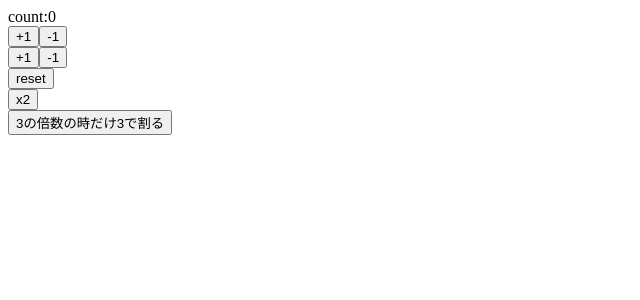
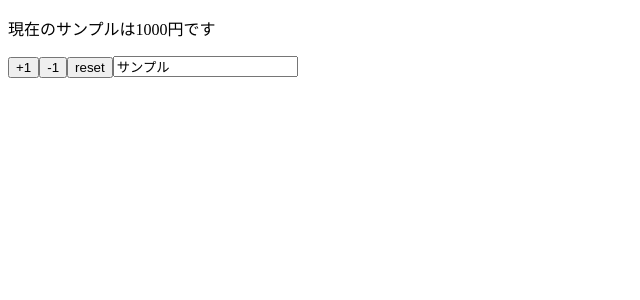
Before and after one commit to jojojo0501/react_hooks_101, a React (Create React App) app: page / in a window 1280 px wide. Shown: the top 300 px of the page, without its empty margins (0-640 px from the left). Built offline with nearby package versions, Linux system fonts and the light colour scheme.

Commit message:
implement component using multiple states

```diff
--- a/src/App.js
+++ b/src/App.js
@@ -1,51 +1,32 @@
 import React, { useState } from 'react';
 
 
-const App = () => {
-  const [count,setCount] = useState(0);
+const App = props => {
 
-    const increment = () => {
-      setCount(count+1);
-    }
+  const [name,setName] = useState(props.name);
+  const [price,setPrice] = useState(props.price);
 
-    const decrement = () => {
-      setCount(count-1);
-    }
-
-    const increment2 = () => setCount(previous => previous+1);
-
-    const decrement2 = () => setCount(previous => previous-1);
-
-    const reset = () => setCount(previous => 0);
-
-    const x2 = () => setCount(count*2);
-
-    const div3 = () => setCount(previous =>
-      previous % 3 === 0 ? previous/3 : previous
-    )
+  const reset = () => {
+    setPrice(props.price);
+    setName(props.name);
+  }
 
   return (
     <>
-      <div>count:{count}</div>
-      <div>
-        <button onClick={increment}>+1</button>
-        <button onClick={decrement}>-1</button>
-      </div>
-      <div>
-        <button onClick={increment2}>+1</button>
-        <button onClick={decrement2}>-1</button>
-      </div>
-      <div>
-        <button onClick={reset}>reset</button>
-      </div>
-      <div>
-        <button onClick={x2}>x2</button>
-      </div>
-      <div>
-        <button onClick={div3}>3の倍数の時だけ3で割る</button>
-      </div>
+     <p>現在の{name}は{price}円です</p>
+     <button onClick={()=> setPrice(price+1)}>+1</button>
+     <button onClick={()=> setPrice(price-1)}>-1</button>
+     <button onClick={reset}>reset</button>
+     <input value={name} onChange={(e)=> setName(e.target.value)} />
     </>
   );
 }
 
-export default App;
+  App.defaultProps = {
+    name:'サンプル',
+    price:1000,
+  }
+
+
+
+export default App ;
```
